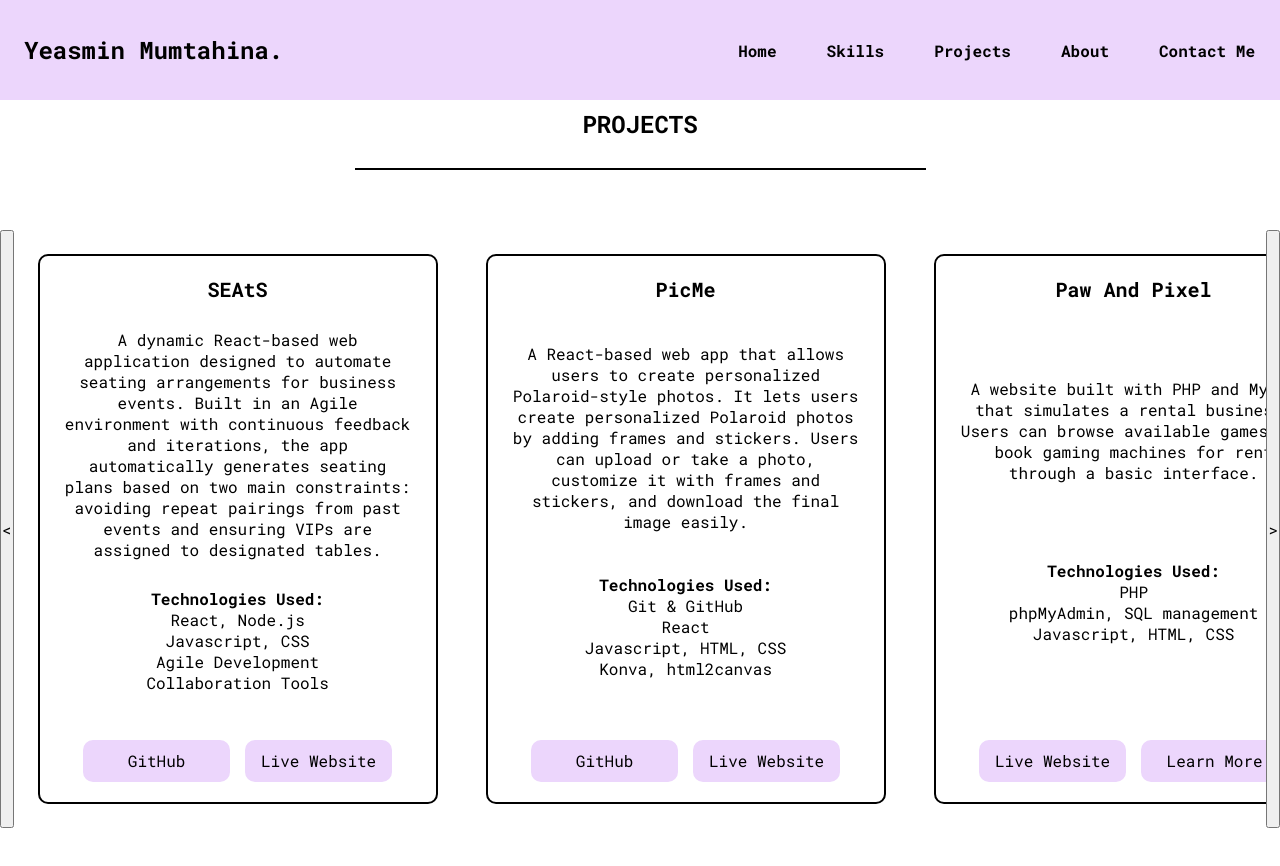
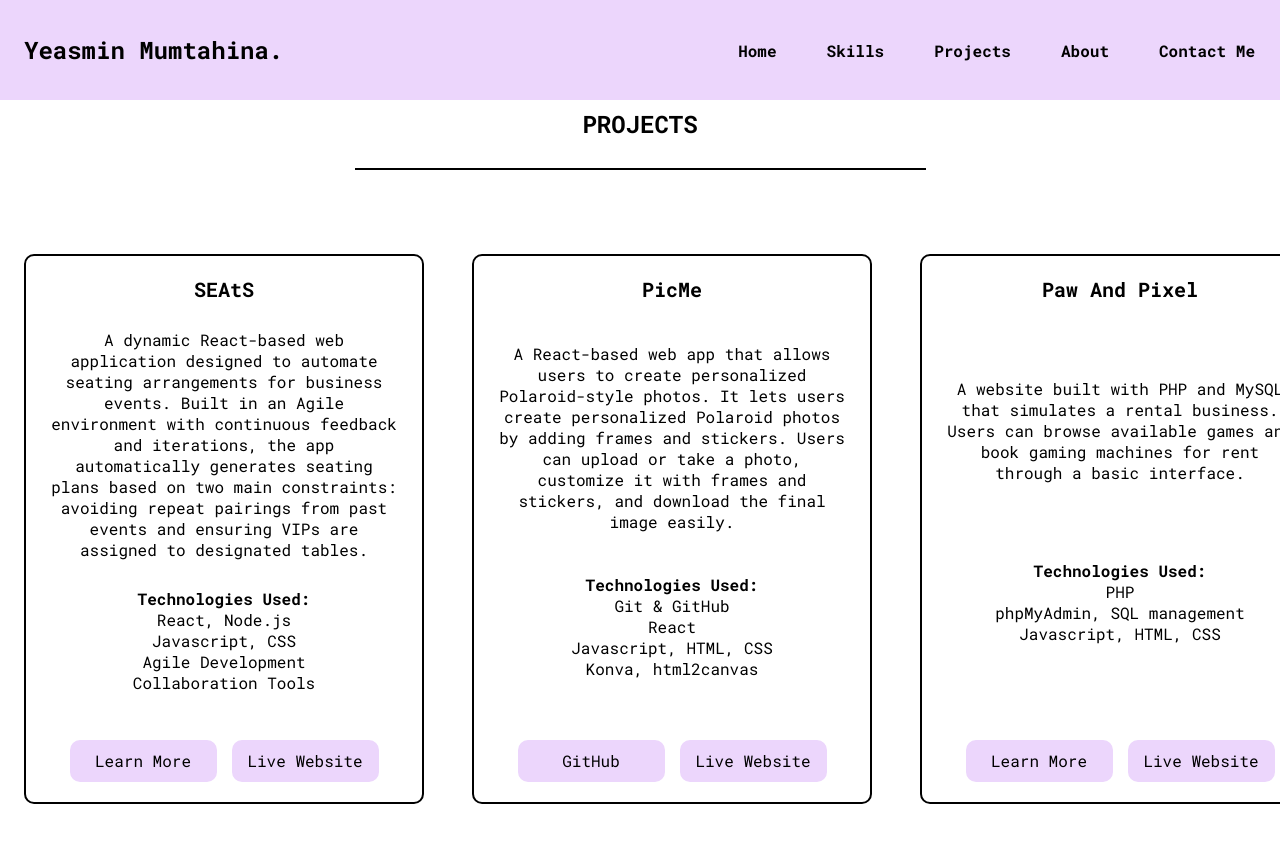
Before and after one commit to yeahhina/Portfolio, a React (Create React App) app in the folder portfolio/: page / in a window 1280 px wide. Shown: the top 866 px of the page. Built offline with nearby package versions, Linux system fonts and the light colour scheme.

Commit message:
moving on to window pages, gave up on carousel

```diff
--- a/portfolio/src/component/UI/projectCard.jsx
+++ b/portfolio/src/component/UI/projectCard.jsx
@@ -1,22 +1,26 @@
 import "./projectCard.scss";
+
 function ProjectCard({ project }) {
   console.log(project);
   return (
     <div className="projectCard">
       <h1>{project.name}</h1>
       <p>{project.description}</p>
+
       <div className="technologies">
         <h3>Technologies Used: </h3>
-        {project.technologies_used.map((tech) => (
-          <p>{tech}</p>
+        {project.technologies_used.map((tech, index) => (
+          <p key={index}>{tech}</p>
         ))}
       </div>
+
       <div className="links">
-        {project.links?.github && <button>GitHub</button>}
-        {project.links?.live_website && <button>Live Website</button>}
-        {project.links?.learn_more && <button>Learn More</button>}
+        {project.links?.map((linkObj, index) => (
+          <button>{linkObj.name}</button>
+        ))}
       </div>
     </div>
   );
 }
+
 export default ProjectCard;
--- a/portfolio/src/component/view/projects.jsx
+++ b/portfolio/src/component/view/projects.jsx
@@ -8,13 +8,11 @@ function Projects() {
       <div className="itemsContainer">
         <h1 id="title">PROJECTS</h1>
         <div className="projectsCardsAndButtonsContainer">
-          <button className="arrow left">{`<`}</button>
           <div className="projectsCardsContainer">
             {projects.map((project) => (
               <ProjectCard project={project} />
             ))}
           </div>
-          <button className="arrow right">{`>`}</button>
         </div>
       </div>
     </div>
--- a/portfolio/src/component/view/projects.scss
+++ b/portfolio/src/component/view/projects.scss
@@ -21,7 +21,7 @@
       display: flex;
 
       width: 100%;
-      justify-content: space-between;
+      justify-content: center;
     }
   }
   .projectsCardsContainer {
--- a/portfolio/src/data/projects.json
+++ b/portfolio/src/data/projects.json
@@ -8,7 +8,16 @@
       "Agile Development",
       "Collaboration Tools"
     ],
-    "links": { "github": "GitHub", "live_website": "Live Website" }
+    "links": [
+      {
+        "name": "Learn More",
+        "link": ""
+      },
+      {
+        "name": "Live Website",
+        "link": "https://appfactory.cseconnect.org/seat/"
+      }
+    ]
   },
   {
     "name": "PicMe",
@@ -19,7 +28,10 @@
       "Javascript, HTML, CSS",
       "Konva, html2canvas"
     ],
-    "links": { "github": "GitHub", "live_website": "Live Website" }
+    "links": [
+      { "name": "GitHub", "link": "https://github.com/" },
+      { "name": "Live Website", "link": "https://example.com/picme" }
+    ]
   },
   {
     "name": "Paw And Pixel",
@@ -29,18 +41,30 @@
       "phpMyAdmin, SQL management",
       "Javascript, HTML, CSS"
     ],
-    "links": { "learn_more": "Learn More", "live_website": "Live Website" }
+    "links": [
+      {
+        "name": "Learn More",
+        "link": "https://example.com/paw-and-pixel-info"
+      },
+      { "name": "Live Website", "link": "https://example.com/paw-and-pixel" }
+    ]
   },
   {
     "name": "Heiwa",
     "description": "Heiwa is a planner application designed to help users manage their tasks and improve wellbeing by reducing procrastination. It features an interactive pet and a Sudoku mini-game to motivate users to stay focused and complete their goals. The app is built using Python for the backend, Tkinter for the desktop interface, and MySQL for data management.",
     "technologies_used": ["Python", "MySQL", "Tkinter"],
-    "links": { "github": "GitHub", "learn_more": "Learn More" }
+    "links": [
+      { "name": "GitHub", "link": "https://github.com/" },
+      { "name": "Learn More", "link": "https://example.com/heiwa" }
+    ]
   },
   {
     "name": "CV Builder",
     "description": "A Java-based desktop application developed as part of a university project. It allows users to create and manage basic CVs by inputting details such as name, job title, email, and references. The application supports saving and loading CVs using plain .txt files, offering a simple way to store and update resume information offline.",
     "technologies_used": ["Git & GitHub", "Java, JDK, Java Swing", "NetBeans"],
-    "links": { "github": "GitHub", "live_website": "Live Website" }
+    "links": [
+      { "name": "GitHub", "link": "https://github.com/" },
+      { "name": "Live Website", "link": "https://example.com/cv-builder" }
+    ]
   }
 ]
```
Also changed, not shown: portfolio/src/component/UI/learnMoreWindow.jsx (added).
